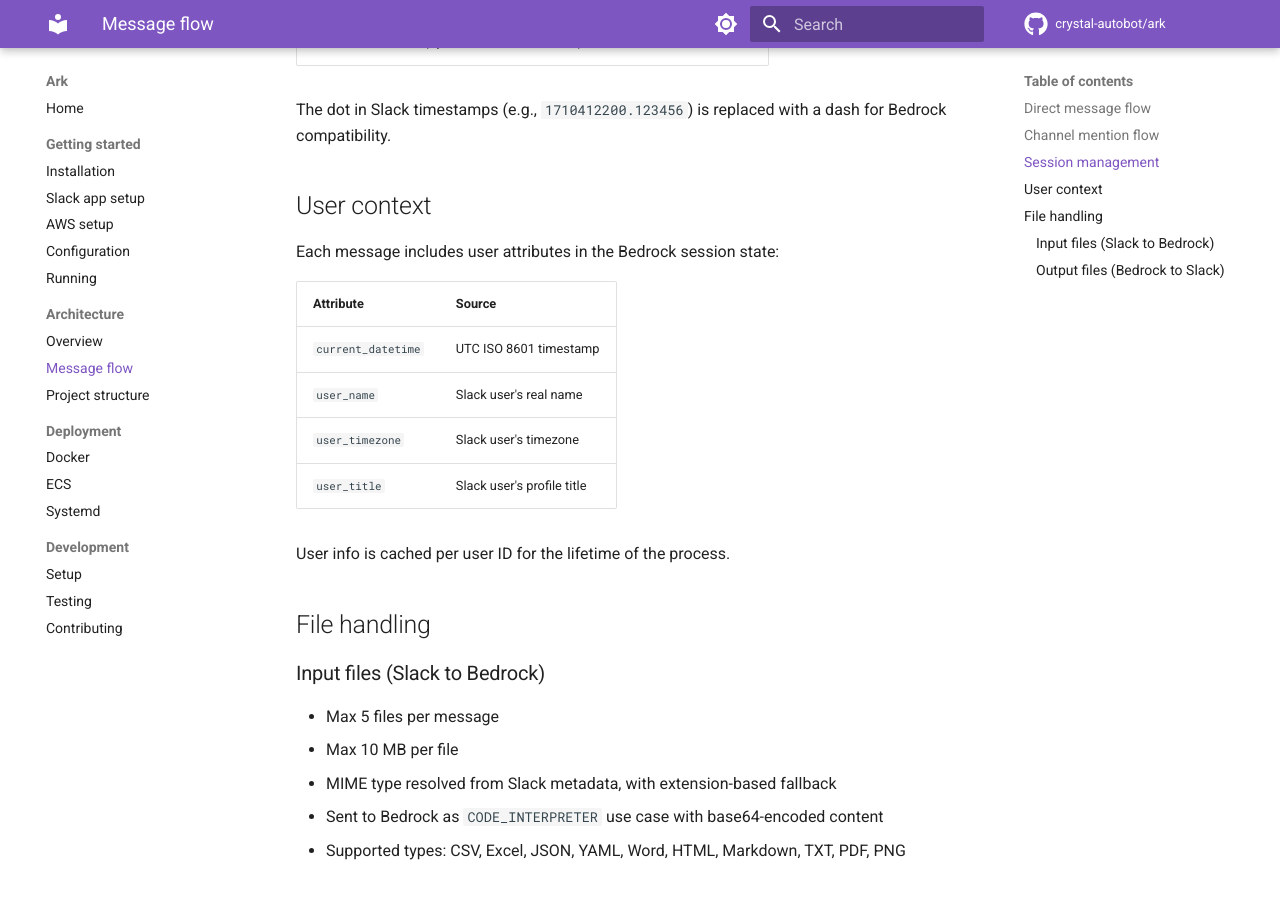
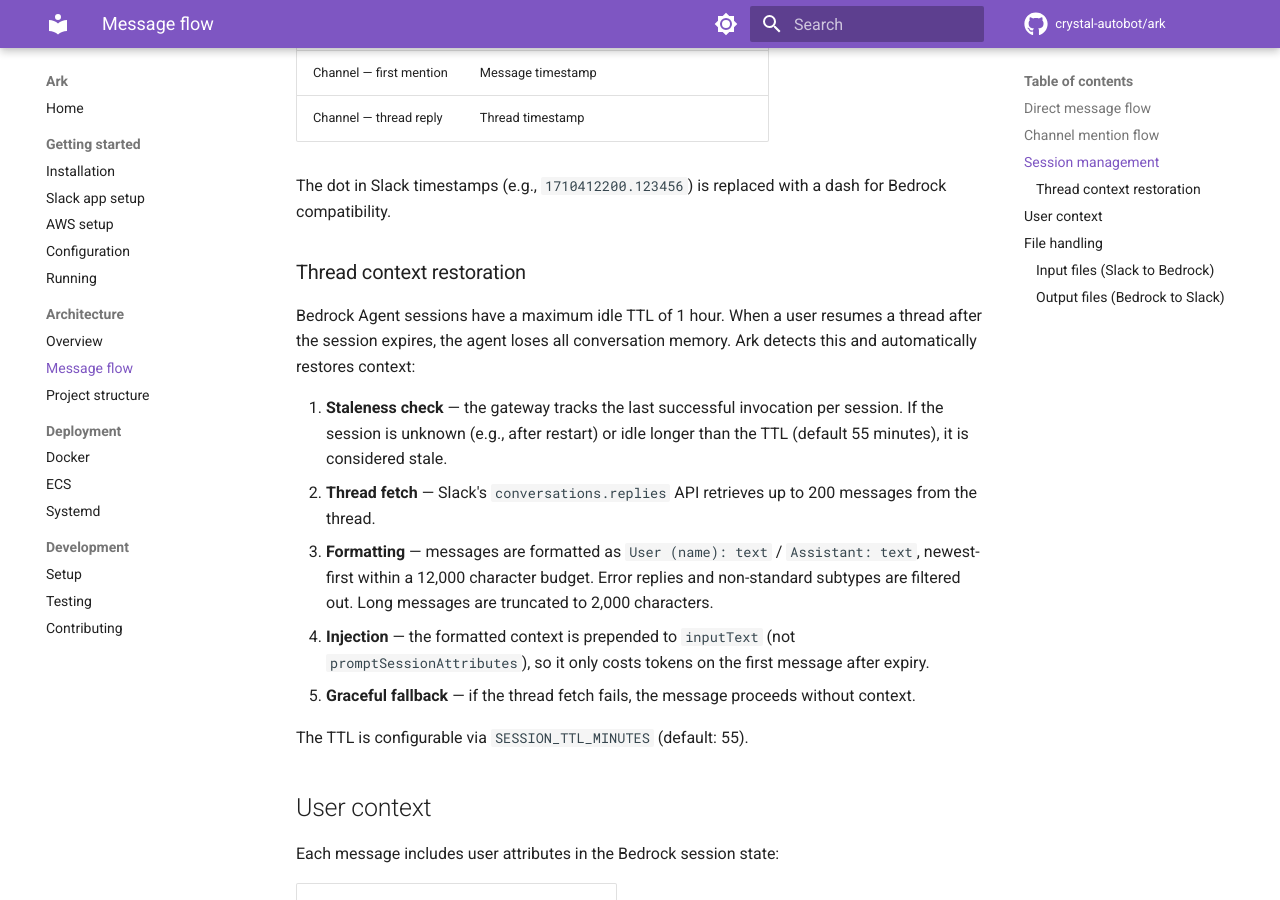
Before and after one commit to crystal-autobot/ark, an MkDocs documentation site: the page built from docs/architecture/message-flow.md, in a window 1280 px wide and 900 px high, scrolled down 1832 px. Built offline with MkDocs 1.6.1 and Material for MkDocs 9.7.7, drawn with Linux system fonts in a browser that asks for light colours; comment, search, counter and statistics services are not loaded; some of the changed text lies outside the part shown.

Commit message:
feat: thread history restoration

```diff
--- a/docs/architecture/message-flow.md
+++ b/docs/architecture/message-flow.md
@@ -28,12 +28,16 @@
         │
         ▼
 Gateway.respond():
-  1. Look up user attributes (name, timezone, title) — cached
-  2. Call agent.invoke() with:
-     - Input text
+  1. Check if session is stale (unknown or idle > 55 min)
+  2. If stale: fetch thread replies from Slack, format as
+     context, and prepend to input text
+  3. Look up user attributes (name, timezone, title) — cached
+  4. Call agent.invoke() with:
+     - Input text (with context prefix if session was stale)
      - Session ID (thread_ts, dots replaced with dashes)
      - User attributes + current_datetime
      - Input files (sent as CODE_INTERPRETER use case)
+  5. Mark session as active (only on success)
         │
         ▼
 Bedrock::Agent builds signed POST request to:
@@ -81,6 +85,18 @@
 
 The dot in Slack timestamps (e.g., `1710412200.123456`) is replaced with a dash for Bedrock compatibility.
 
+### Thread context restoration
+
+Bedrock Agent sessions have a maximum idle TTL of 1 hour. When a user resumes a thread after the session expires, the agent loses all conversation memory. Ark detects this and automatically restores context:
+
+1. **Staleness check** — the gateway tracks the last successful invocation per session. If the session is unknown (e.g., after restart) or idle longer than the TTL (default 55 minutes), it is considered stale.
+2. **Thread fetch** — Slack's `conversations.replies` API retrieves up to 200 messages from the thread.
+3. **Formatting** — messages are formatted as `User (name): text` / `Assistant: text`, newest-first within a 12,000 character budget. Error replies and non-standard subtypes are filtered out. Long messages are truncated to 2,000 characters.
+4. **Injection** — the formatted context is prepended to `inputText` (not `promptSessionAttributes`), so it only costs tokens on the first message after expiry.
+5. **Graceful fallback** — if the thread fetch fails, the message proceeds without context.
+
+The TTL is configurable via `SESSION_TTL_MINUTES` (default: 55).
+
 ## User context
 
 Each message includes user attributes in the Bedrock session state:
```
Also changed, not shown: docs/architecture/overview.md (+4 -1 lines), docs/getting-started/configuration.md (+2 -0 lines), 9 other files.
